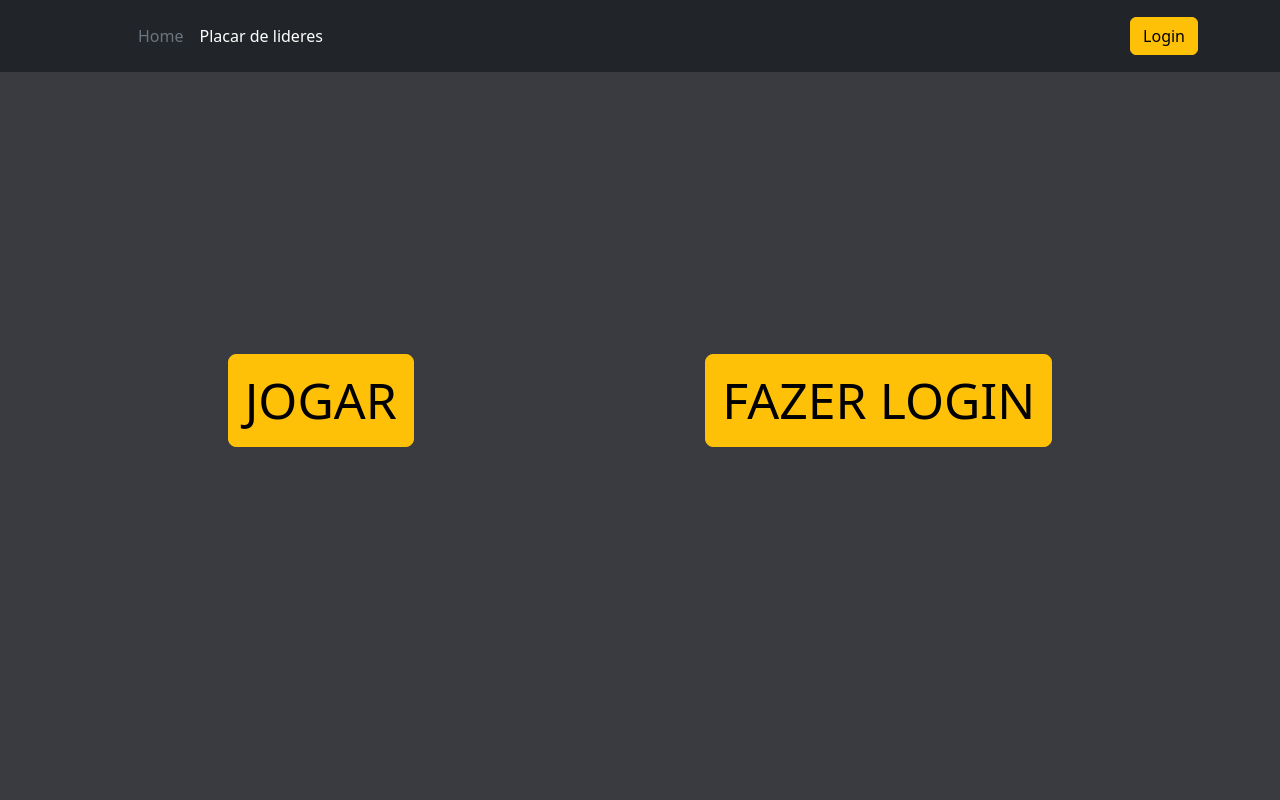
After one commit to voidalzk/typing-game, a PHP site: page /modelos_telas/modelo_principal/principal.html in a window 1280 px wide. The commit adds this page. Run offline with PHP 8.4, Linux system fonts and the light colour scheme.

Commit message:
novo modelo login e e ajuste buttons

```diff
--- a/modelo_jogo/jogo.css
+++ b/modelo_jogo/jogo.css
@@ -22,6 +22,7 @@ body,
 }
 
 .containerJogo {
+  display: none;
   background-color: #41403b;
   padding: 1rem;
   border-radius: .5rem;
--- /dev/null
+++ b/modelos_telas/modelo_principal/principal.css
@@ -0,0 +1,103 @@
+* {
+    box-sizing: border-box;
+}
+
+body {
+    justify-content: center;
+    align-items: center;
+    min-height: 95vh;
+    max-height: 95vh;
+    margin: 0;
+    background-color: #3a3a41;
+}
+
+body,
+.quote-input {
+    font-family: 'Gill Sans', 'Gill Sans MT', Calibri, 'Trebuchet MS', sans-serif;
+}
+
+.menu {
+    position: fixed;
+    width: 100%;
+}
+
+#divButtons {
+    display: flex;
+    justify-content: space-around;
+}
+
+.containerJogo {
+    display: none;
+    background-color: #41403b;
+    padding: 1rem;
+    border-radius: .5rem;
+    width: 700px;
+    max-width: 90%;
+    position: absolute;
+}
+
+
+main {
+    display: flex;
+    justify-content: center;
+    align-items: center;
+    min-height: 100vh;
+    margin: 0;
+    background-color: #3a3a41;
+}
+
+
+#button {
+    background-color: yellow;
+}
+
+.timer {
+    text-align: center;
+    position: absolute;
+    top: 5rem;
+    font-size: 5rem;
+    color: #ffffff;
+    font-weight: bold;
+}
+
+.quote-display {
+    margin-bottom: 1rem;
+    margin-left: calc(1rem + 2px);
+    margin-right: calc(1rem + 2px);
+    color: #ffffff;
+    font-size: 2rem;
+}
+
+.quote-input {
+    background-color: transparent;
+    border: 2px solid #111114;
+    outline: none;
+    width: 100%;
+    height: 8rem;
+    margin: auto;
+    resize: none;
+    padding: .5rem 1rem;
+    font-size: 2rem;
+    border-radius: .5rem;
+}
+
+span {
+    margin: 1px;
+    border-radius: 2px;
+    font-size: 25px;
+    font-family: Lintel;
+}
+
+.quote-input:focus {
+    border-color: rgb(255, 247, 247);
+}
+
+.correct {
+    color: green;
+    background-color: rgba(144, 238, 144, 0.836);
+}
+
+.incorrect {
+    color: red;
+    background-color: rgba(255, 0, 0, 0.205);
+}
--- /dev/null
+++ b/modelos_telas/modelo_principal/principal.html
@@ -0,0 +1,55 @@
+<!DOCTYPE html>
+<html lang="en">
+
+<head>
+    <meta charset="UTF-8">
+    <meta name="viewport" content="width=device-width, initial-scale=1.0">
+    <meta http-equiv="X-UA-Compatible" content="ie=edge">
+    <link rel="stylesheet" href="principal.css">
+    <link href="https://cdn.jsdelivr.net/npm/bootstrap@5.3.0/dist/css/bootstrap.min.css" rel="stylesheet">
+
+    <title>Speed Typing</title>
+</head>
+
+<body>
+    <header class="p-3 text-bg-dark menu">
+        <div class="container">
+            <div class="d-flex flex-wrap align-items-center justify-content-center justify-content-lg-start">
+                <a href="/" class="d-flex align-items-center mb-2 mb-lg-0 text-white text-decoration-none">
+                    <svg class="bi me-2" width="40" height="32" role="img" aria-label="Bootstrap">
+                        <use xlink:href="#bootstrap" />
+                    </svg>
+                </a>
+
+                <ul class="nav col-12 col-lg-auto me-lg-auto mb-2 justify-content-center mb-md-0">
+                    <li><a href="" class="nav-link px-2 text-secondary">Home</a></li>
+                    <li><a href="" class="nav-link px-2 text-white">Placar de lideres</a></li>
+                </ul>
+                <div class="text-end">
+                    <a href=""><button type="button" class="btn btn-warning">Login</button></a>
+                </div>
+            </div>
+        </div>
+    </header>
+
+    <main>
+        <div class="container" id="divButtons">
+            <div class="button" id="divButtonStart">
+                <button type="button" class="btn btn-warning btn-lg" style="font-size: 50px;"
+                    id="buttonStart">JOGAR</button>
+            </div>
+            <div class="button" id="divButtonLogin">
+                <button type="button" class="btn btn-warning btn-lg" style="font-size: 50px;" id="buttonLogin">FAZER
+                    LOGIN</button>
+            </div>
+        </div>
+        <div class="timer" id="timer"></div>
+        <div class="containerJogo" id="containerJogo">
+            <div class="quote-display" id="quoteDisplay"></div>
+            <textarea id="quoteInput" class="quote-input" autofocus></textarea>
+        </div>
+        <script src="principal.js"></script>
+    </main>
+</body>
+
+</html>
--- /dev/null
+++ b/modelos_telas/modelo_principal/principal.js
@@ -0,0 +1,101 @@
+const RANDOM_QUOTE_API_URL = 'http://api.quotable.io/random';
+const timerElement = document.getElementById('timer');
+const containergame = document.querySelector('.containerJogo');
+const button = document.getElementById('buttonStart');
+const divButtons = document.getElementById('divButtons');
+const game = document.getElementById('game')
+let seconds = 0;
+let timerInterval;
+let quotepoints = 0;
+let letterspoints = 0
+let isGameStarted = false;
+const quoteDisplayElement = document.getElementById('quoteDisplay');
+const quoteInputElement = document.getElementById('quoteInput');
+
+
+button.addEventListener('click', () => {
+    divButtons.innerHTML = '';
+    containergame.style.display = "block";
+    if (!isGameStarted) {
+        startGame();
+    }
+});
+
+quoteInputElement.addEventListener('input', () => {
+    const arrayQuote = quoteDisplayElement.querySelectorAll('span');
+    const arrayValue = quoteInputElement.value.split('');
+
+
+    arrayQuote.forEach((characterSpan, index) => {
+        const character = arrayValue[index];
+        if (character == null) {
+            characterSpan.classList.remove('correct');
+            characterSpan.classList.remove('incorrect');
+        } else if (character === characterSpan.innerText) {
+            characterSpan.classList.add('correct');
+            characterSpan.classList.remove('incorrect');
+        } else {
+            characterSpan.classList.remove('correct');
+            characterSpan.classList.add('incorrect');
+        }
+    });
+
+    const isComplete = arrayValue.length === arrayQuote.length;
+    if (isComplete) {
+        letterspoints = letterspoints + arrayValue.length;
+        quotepoints++;
+        renderNewQuote();
+    }
+});
+
+function getRandomQuote() {
+    return fetch(RANDOM_QUOTE_API_URL)
+        .then(response => response.json())
+        .then(data => data.content);
+}
+
+async function renderNewQuote() {
+    const quote = await getRandomQuote();
+    quoteDisplayElement.innerHTML = '';
+    quote.split('').forEach(character => {
+        const characterSpan = document.createElement('span');
+        characterSpan.innerText = character;
+        quoteDisplayElement.appendChild(characterSpan);
+    });
+    quoteInputElement.value = '';
+}
+
+let startTime;
+
+function startGame() {
+    isGameStarted = true;
+    seconds = 0;
+    renderNewQuote();
+    startTimer();
+}
+
+function startTimer() {
+    timerElement.innerText = seconds;
+    startTime = new Date();
+    clearInterval(timerInterval);
+    timerInterval = setInterval(() => {
+        timer.innerText = getTimerTime();
+        if (seconds >= 50) {
+            if (seconds % 2 === 0) {
+                timerElement.style.color = 'red';
+            } else {
+                timerElement.style.color = 'white';
+            }
+        }
+        if (seconds === 60) {
+            clearInterval(timerInterval);
+            timerElement.innerText = '';
+            containergame.innerHTML = `acabou ${quotepoints} frases completas e ${letterspoints} letras feitas`;
+        }
+    }, 1000);
+}
+
+function getTimerTime() {
+    seconds++;
+    return Math.floor((new Date() - startTime) / 1000);
+}
```
Also changed, not shown: modelo_jogo/jogo.html (+5 -5 lines), modelo_jogo/jogo.js (+7 -4 lines), modelos_telas/modelo_login/login.css (added), modelos_telas/modelo_login/login.html (added), modelos_telas/modelo_login/login.js (added).
